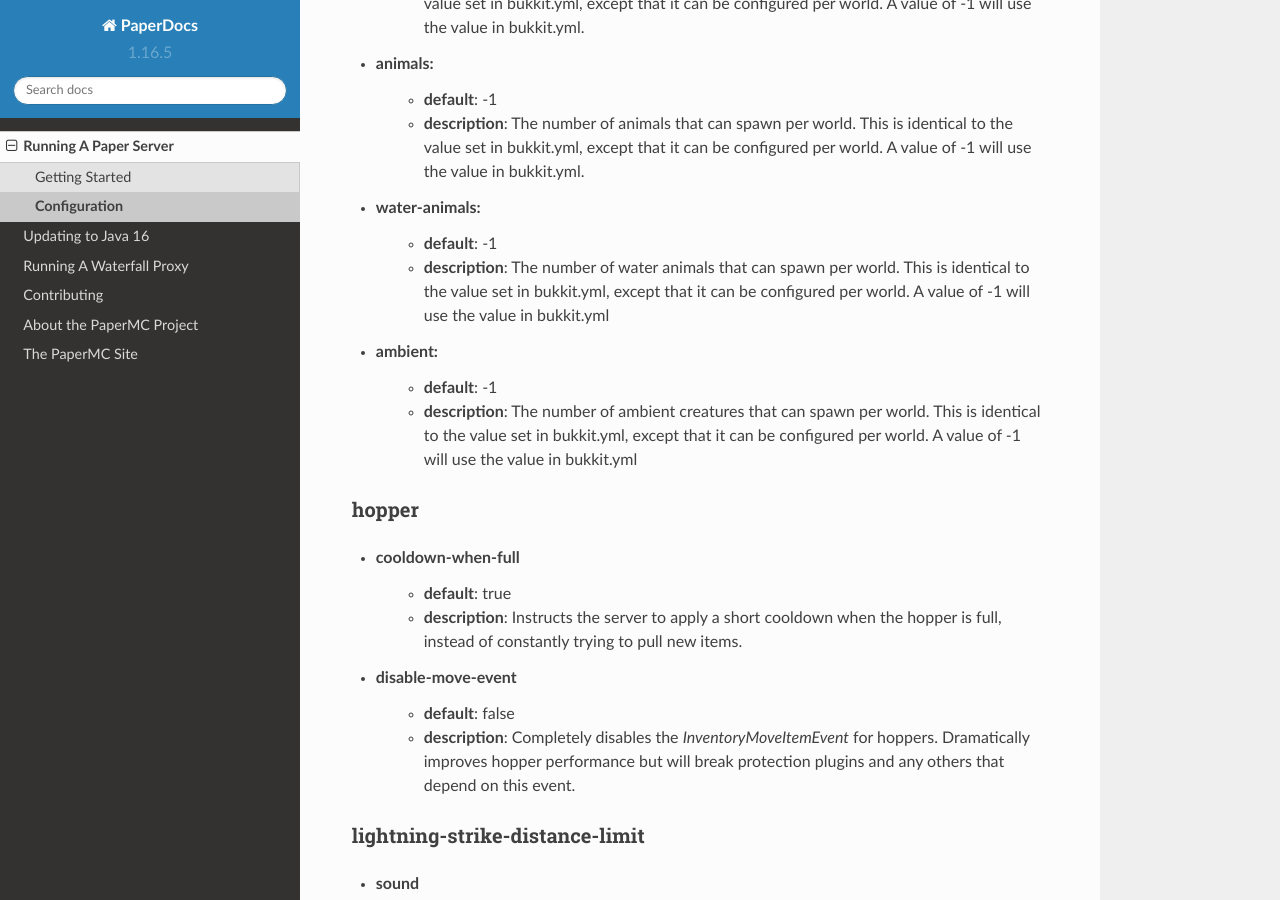
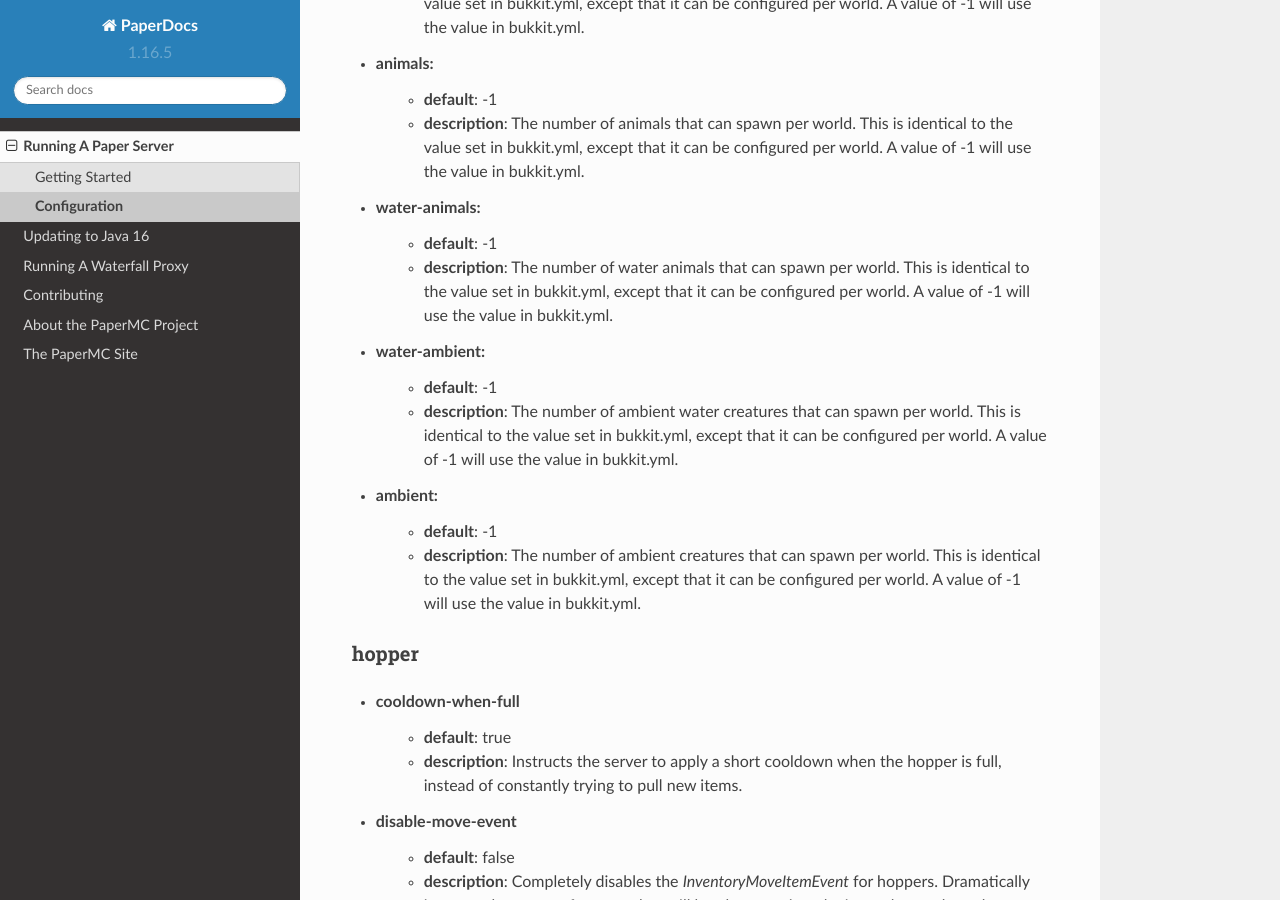
Before and after one commit to PaperMC/PaperDocs, a Sphinx documentation site: the page built from source/server/configuration.rst, in a window 1280 px wide and 900 px high, scrolled down 20151 px. Built offline with Sphinx 7.4.7 and the Read the Docs theme 2.0.0, drawn with Linux system fonts in a browser that asks for light colours; pages that are not in the unit, such as notebooks, are missing from menus.

Commit message:
fix per world spawn-limits documentation

```diff
--- a/source/server/configuration.rst
+++ b/source/server/configuration.rst
@@ -881,12 +881,18 @@
     - **default**: -1
     - **description**: The number of water animals that can spawn per world.
       This is identical to the value set in bukkit.yml, except that it can be
-      configured per world. A value of -1 will use the value in bukkit.yml
+      configured per world. A value of -1 will use the value in bukkit.yml.
+* water-ambient:
+    - **default**: -1
+    - **description**: The number of ambient water creatures that can spawn per
+      world. This is identical to the value set in bukkit.yml, except that it
+      can be configured per world. A value of -1 will use the value in
+      bukkit.yml.
 * ambient:
     - **default**: -1
     - **description**: The number of ambient creatures that can spawn per world.
       This is identical to the value set in bukkit.yml, except that it can be
-      configured per world. A value of -1 will use the value in bukkit.yml
+      configured per world. A value of -1 will use the value in bukkit.yml.
 
 hopper
 ~~~~~~
```
